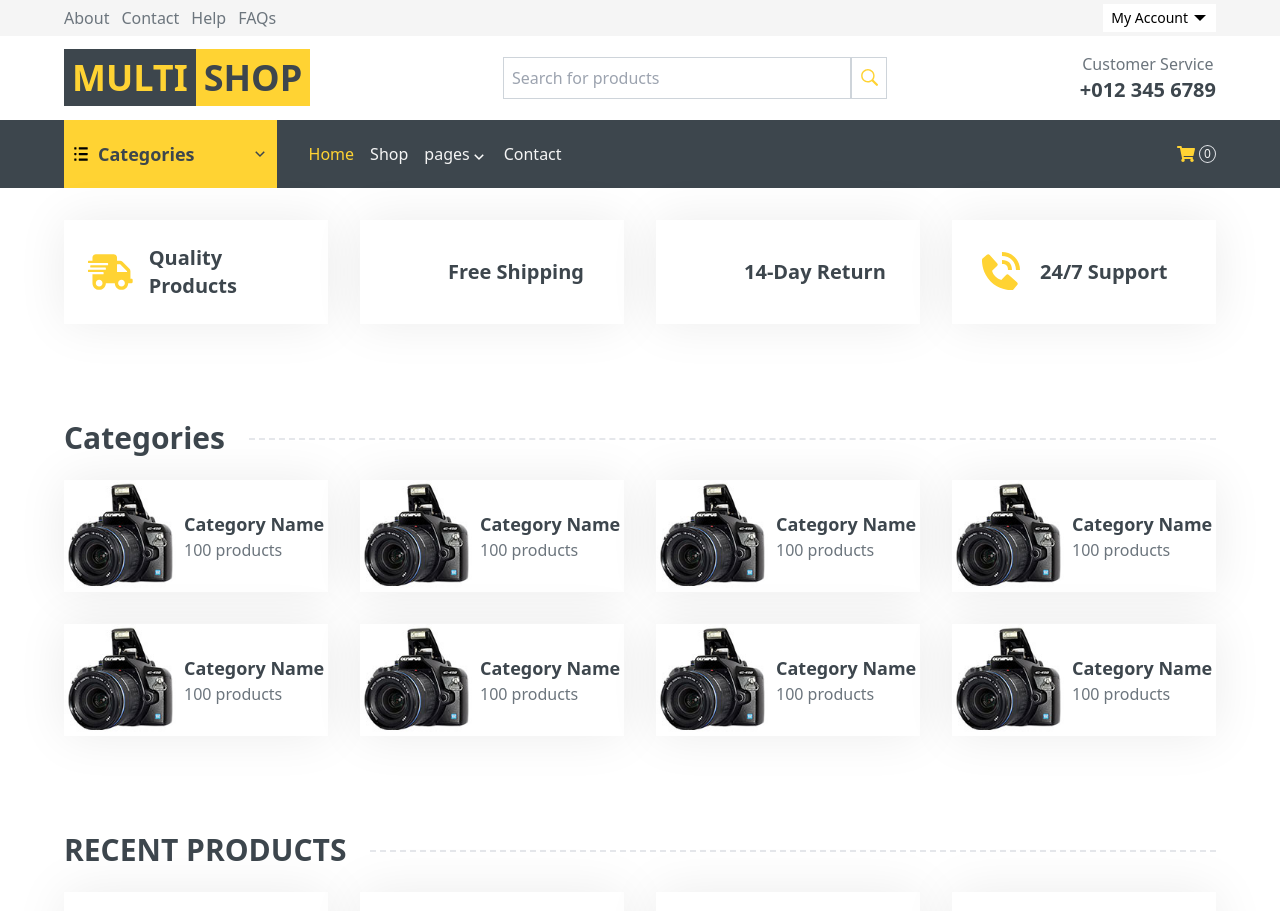
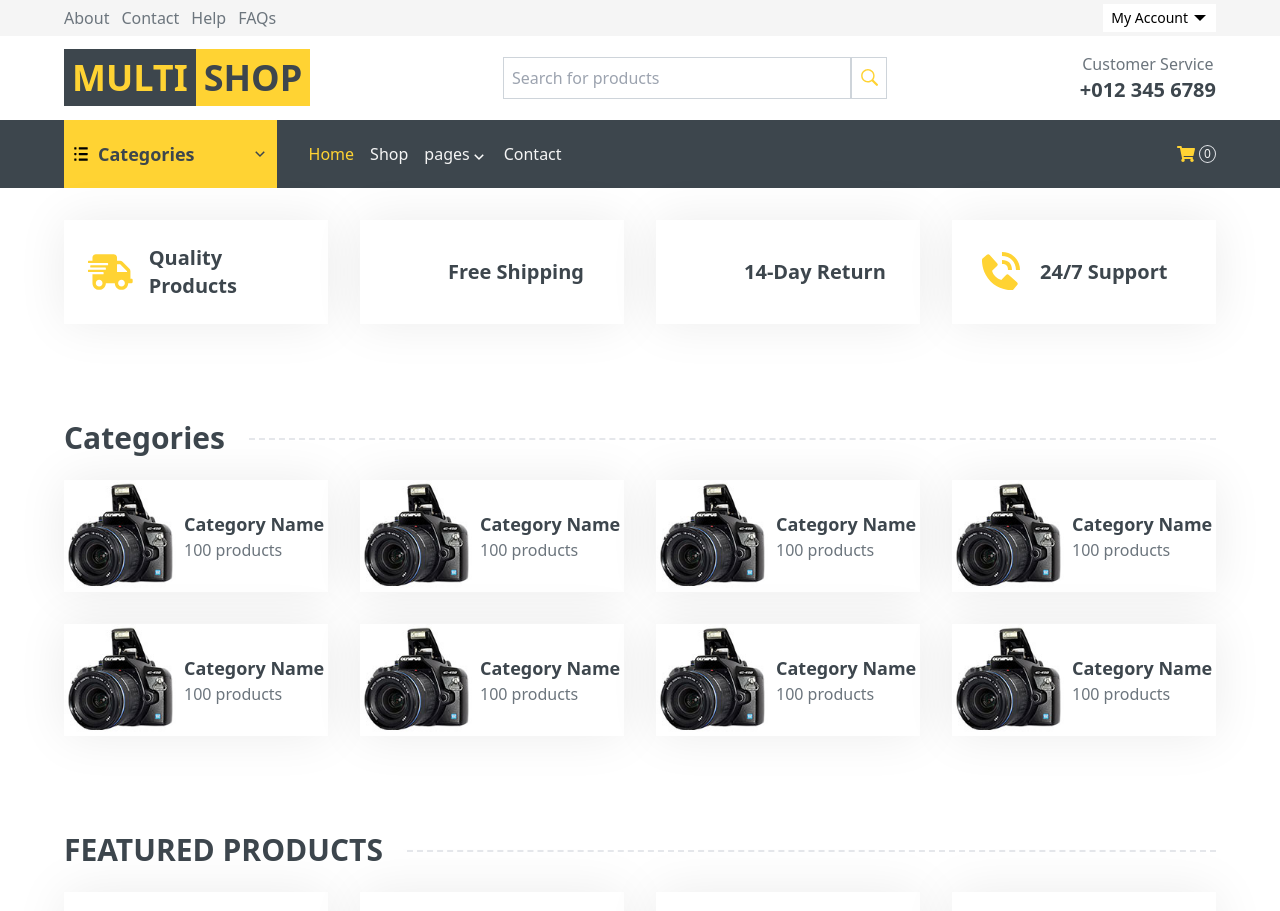
Before and after one commit to Cokejnr7/multishop, a React (Create React App) app: page / in a window 1280 px wide. Shown: the top 911 px of the page. Built offline with nearby package versions, Linux system fonts and the light colour scheme; some icons are missing.

Commit message:
featured products component

```diff
--- /dev/null
+++ b/src/components/FeaturedProducts.js
@@ -0,0 +1,7 @@
+import ProductList from "./ProductList";
+
+const FeaturedProducts = () => {
+  return <ProductList headerName={"FEATURED PRODUCTS"} />;
+};
+
+export default FeaturedProducts;
--- a/src/screens/Home.js
+++ b/src/screens/Home.js
@@ -1,6 +1,7 @@
 import Container from "../components/Container";
 import CategoryList from "../components/CategoryList";
 import RecentProducts from "../components/RecentProducts";
+import FeaturedProducts from "../components/FeaturedProducts";
 import ServiceList from "../components/ServiceList";
 
 const Home = () => {
@@ -9,6 +10,7 @@ const Home = () => {
       <Container className="pt-8 pb-24 flex flex-col gap-y-24">
         <ServiceList />
         <CategoryList />
+        <FeaturedProducts />
         <RecentProducts />
       </Container>
     </main>
```
